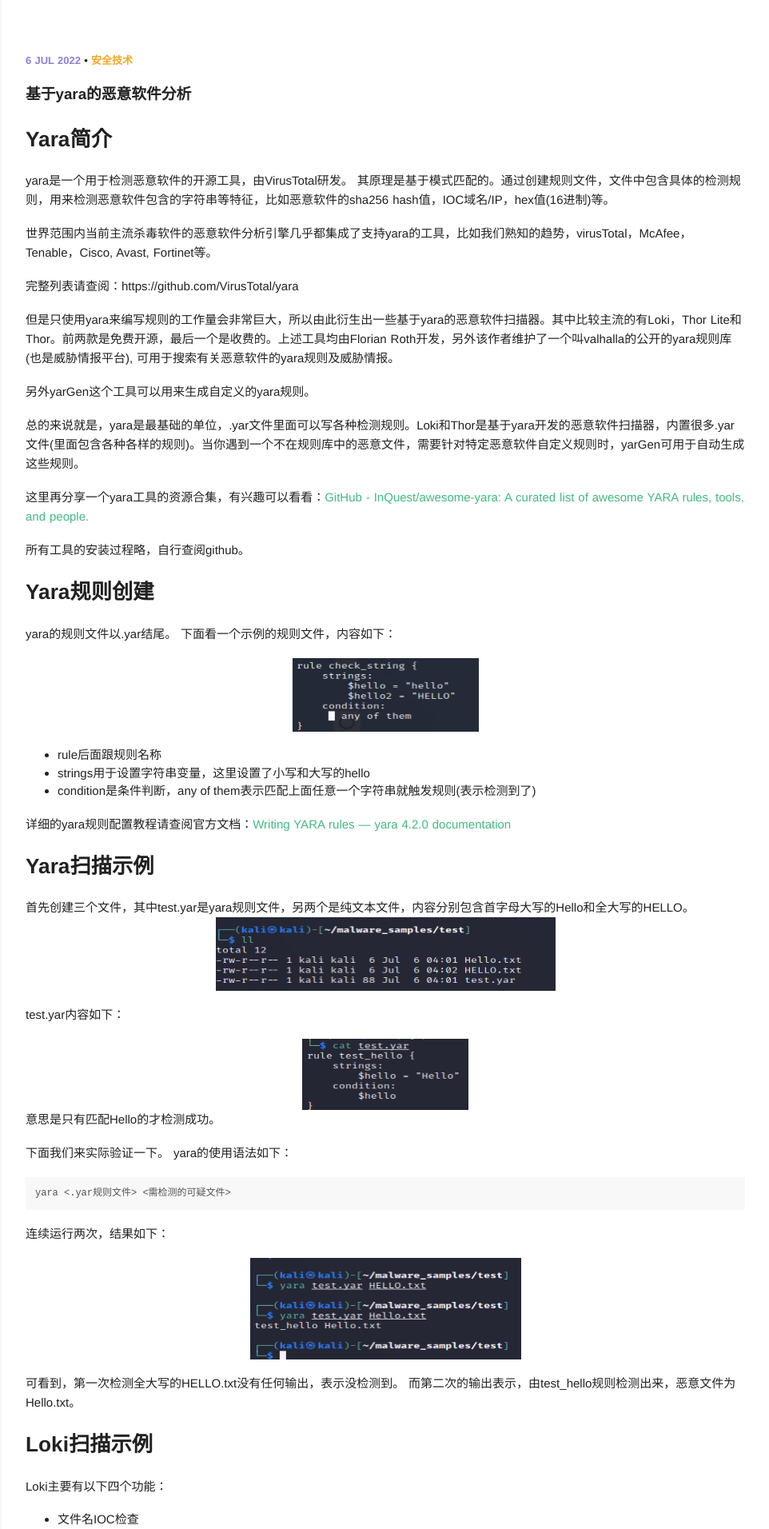
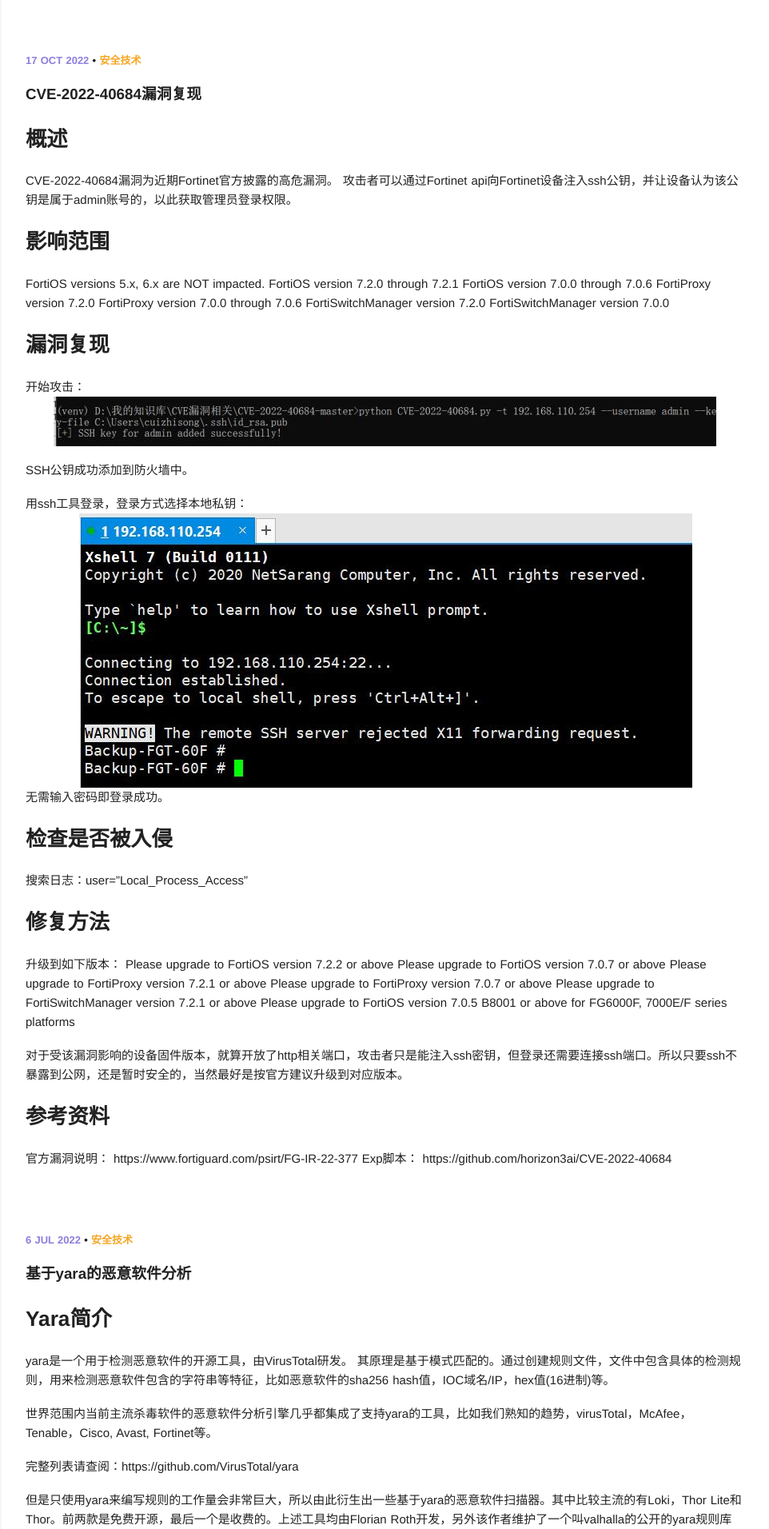
Before and after one commit to BarryCui/barrycui.github.io, a Jekyll site: the page built from index.html, in a window 1280 px wide. Shown: the top 1912 px of the page at 80% size, without its empty margins (318-1280 px from the left). Built offline with Jekyll 4.4.1, drawn with Linux system fonts in a browser that asks for light colours; comment, search, counter and statistics services are not loaded; some of the changed text lies outside the part shown.

Commit message:
add new post

```diff
--- a/_config.yml
+++ b/_config.yml
@@ -42,7 +42,7 @@ owner:
   job: "Senior System Operations Engineer"
   bio: "致力于成长为一名优秀的道德黑客。
   现在坐标上海。Zabbix6.0官方译者。"
-  email: cuizhidong2017@gmail.com
+  email: cuizhidong2017@gmail.com;632378055@qq.com
   disqus-shortname: #username
   twitter:  #username
   facebook: #username
--- /dev/null
+++ b/_posts/2022-10-17-CVE-2022-40684.md
@@ -0,0 +1,50 @@
+---
+layout: post
+title:  CVE-2022-40684漏洞复现
+categories: [安全技术]
+tags: [CVE]
+---
+
+## 概述
+CVE-2022-40684漏洞为近期Fortinet官方披露的高危漏洞。
+攻击者可以通过Fortinet api向Fortinet设备注入ssh公钥，并让设备认为该公钥是属于admin账号的，以此获取管理员登录权限。
+
+## 影响范围
+FortiOS versions 5.x, 6.x are NOT impacted.
+FortiOS version 7.2.0 through 7.2.1
+FortiOS version 7.0.0 through 7.0.6
+FortiProxy version 7.2.0
+FortiProxy version 7.0.0 through 7.0.6
+FortiSwitchManager version 7.2.0
+FortiSwitchManager version 7.0.0
+
+## 漏洞复现
+开始攻击：
+![攻击截图](/img/posts/cve-2022-40684-1.jpg)
+
+SSH公钥成功添加到防火墙中。
+
+用ssh工具登录，登录方式选择本地私钥：
+![攻击截图](/img/posts/cve-2022-40684-2.jpg)
+无需输入密码即登录成功。
+
+## 检查是否被入侵
+搜索日志：user="Local_Process_Access"
+
+
+## 修复方法
+升级到如下版本：
+Please upgrade to FortiOS version 7.2.2 or above
+Please upgrade to FortiOS version 7.0.7 or above
+Please upgrade to FortiProxy version 7.2.1 or above
+Please upgrade to FortiProxy version 7.0.7 or above
+Please upgrade to FortiSwitchManager version 7.2.1 or above
+Please upgrade to FortiOS version 7.0.5 B8001 or above for FG6000F, 7000E/F series platforms
+
+对于受该漏洞影响的设备固件版本，就算开放了http相关端口，攻击者只是能注入ssh密钥，但登录还需要连接ssh端口。所以只要ssh不暴露到公网，还是暂时安全的，当然最好是按官方建议升级到对应版本。
+
+## 参考资料
+官方漏洞说明：
+https://www.fortiguard.com/psirt/FG-IR-22-377
+Exp脚本：
+https://github.com/horizon3ai/CVE-2022-40684
```
Also changed, not shown: _posts/2022-05-03-magzine.md (deleted, +0 -53 lines), img/posts/cve-2022-40684-1.jpg (added), img/posts/cve-2022-40684-2.jpg (added).
